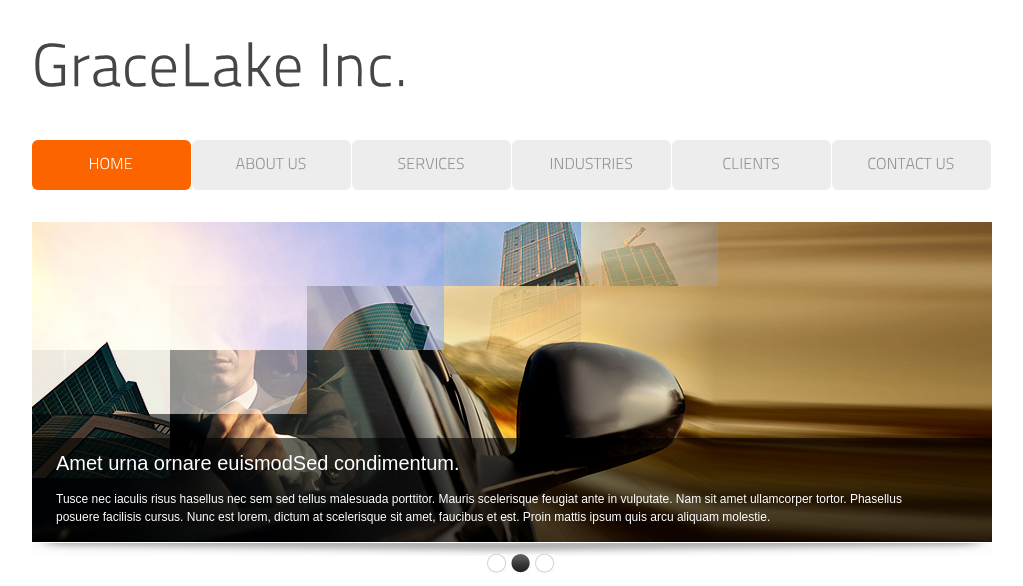
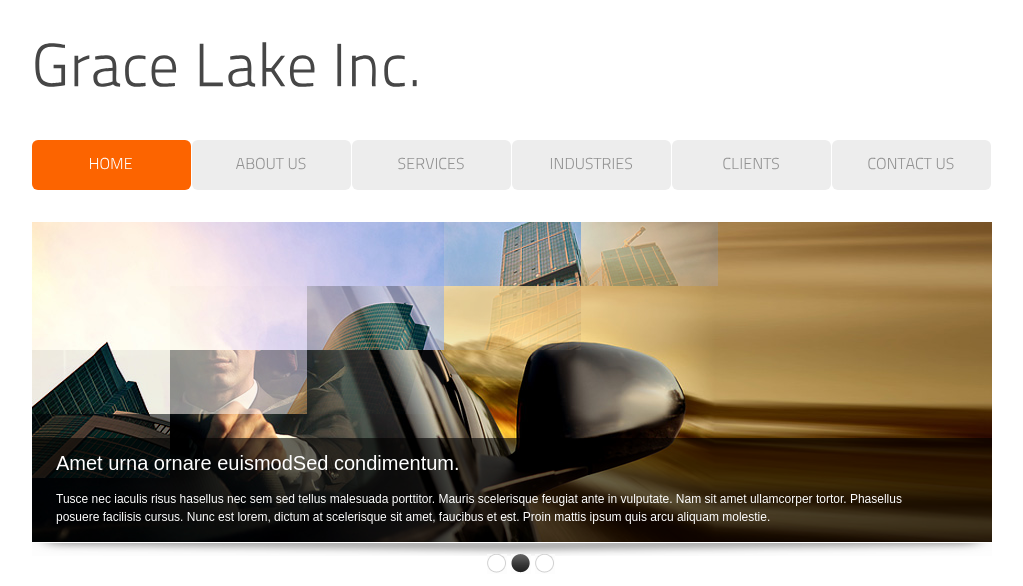
Before and after one commit to gracelake/gracelakeinc.github.io, a plain HTML site: page 404.html in a window 1280 px wide. Shown: the top 586 px of the page, without its empty margins (128-1151 px from the left). Drawn offline with Linux system fonts and the light colour scheme.

```diff
--- a/404.html
+++ b/404.html
@@ -17,7 +17,7 @@
   <div class="header">
     <div class="header_resize">
       <div class="logo">
-        <h1><a href="index.html">Grace<span>Lake Inc</span>.</a></h1>
+        <h1><a href="index.html">Grace Lake Inc</span>.</a></h1>
       </div>
       <div class="clr"></div>
       <div class="menu_nav">
```
Also changed, not shown: clients.html (+1 -1 lines), index.html (+1 -1 lines), industries.html (+1 -1 lines), services.html (+1 -1 lines).
